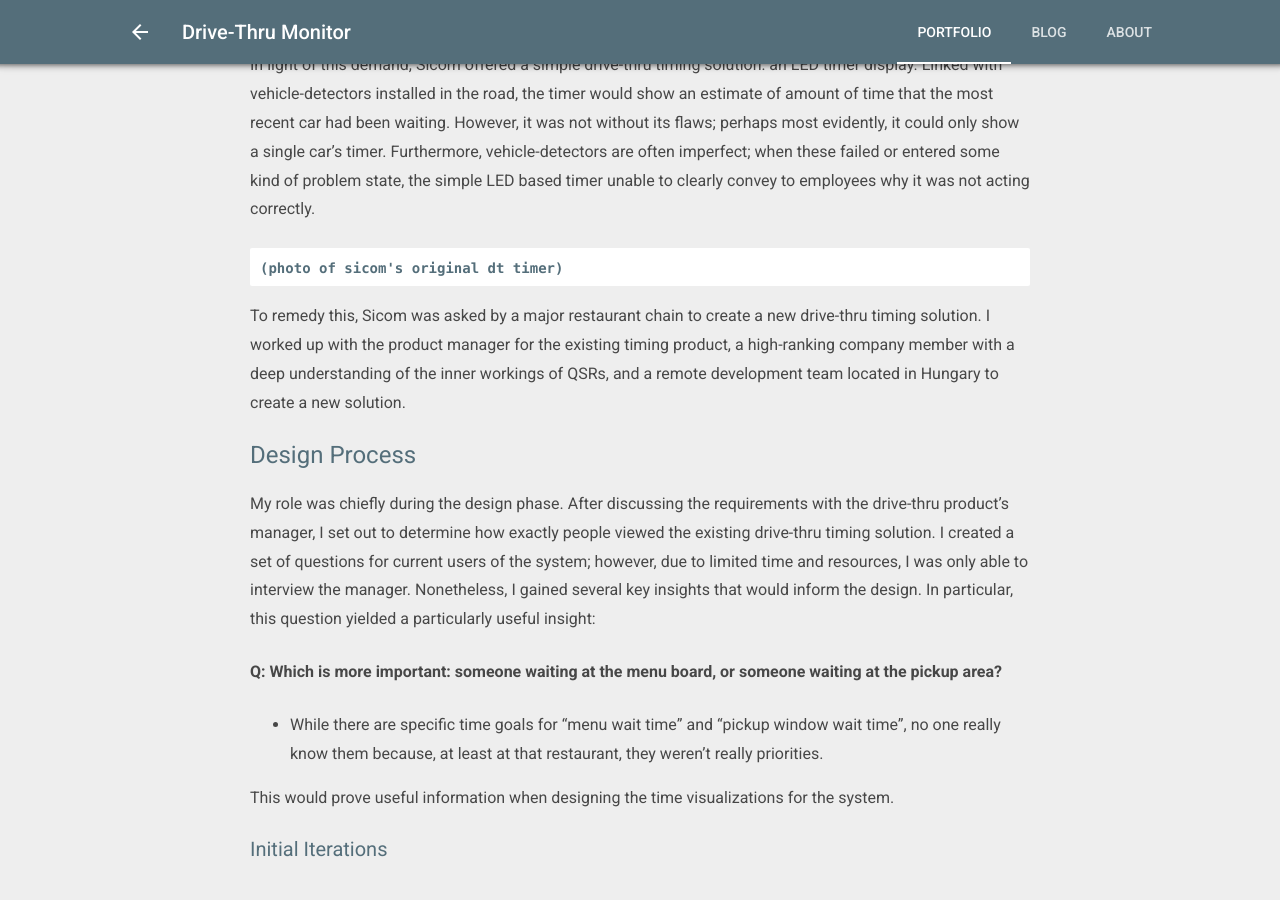
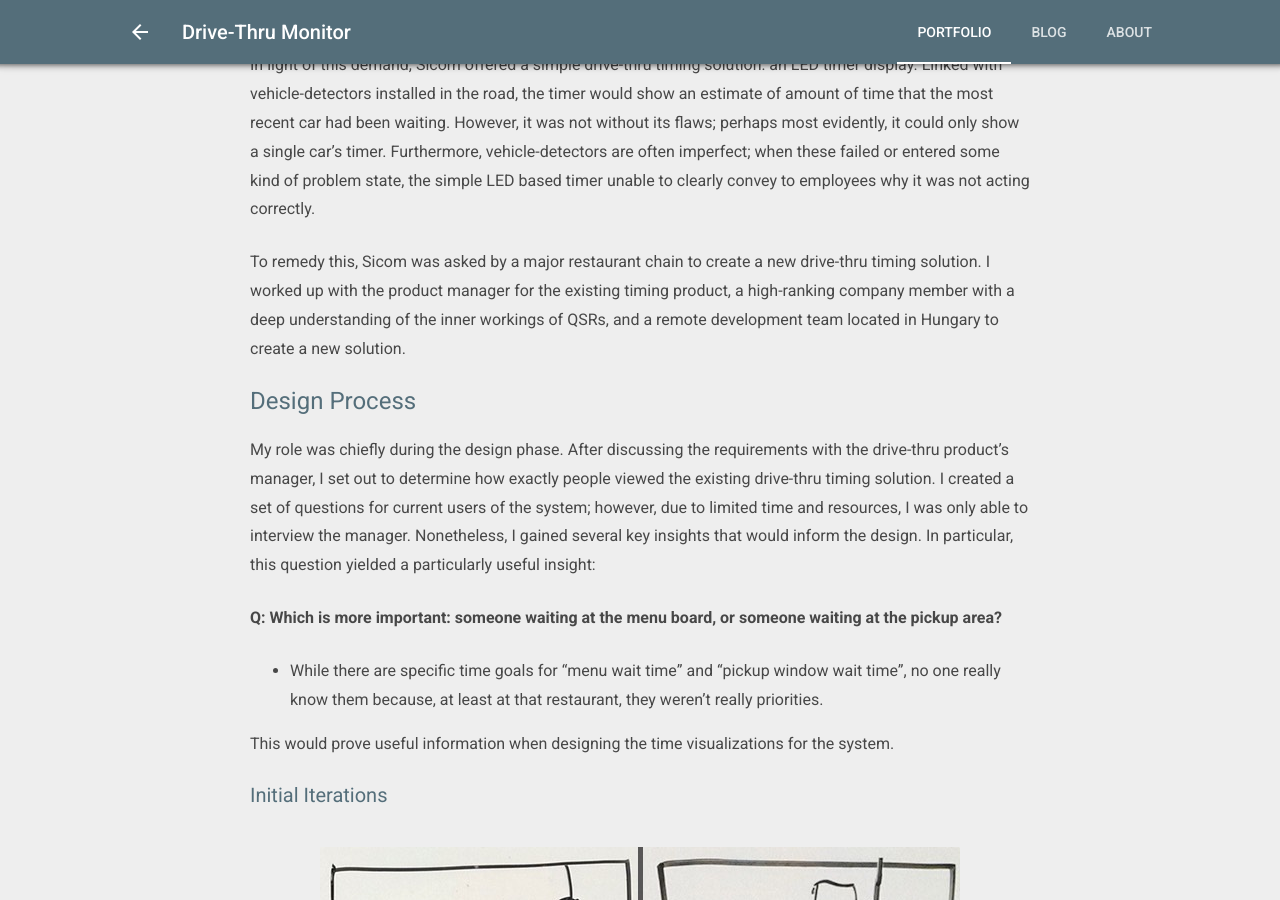
Before and after one commit to tilden/tilden.github.io, a Jekyll site: the page built from projects/drivethru.md, in a window 1280 px wide and 900 px high, scrolled down 1299 px. Built offline with Jekyll 4.4.1, drawn with Linux system fonts in a browser that asks for light colours; nearby versions of some CDN libraries; some of the changed lines change nothing that is shown.

Commit message:
DT tweaks

```diff
--- a/projects/drivethru.md
+++ b/projects/drivethru.md
@@ -1,13 +1,14 @@
 ---
 layout: post
-banner_photo: "drivethru_sky.png"
+banner_photo: "/images/projects/drivethru/drivethru_sky.png"
 title: "Drive-Thru Monitor"
 subtitle: "The Drive-Thru monitor product conveys the status of a restaurant's drive-thru in a highly visual way."
 ---
 
-
-<img class="screenshot" src="shot_day.jpg" width="640" height="480" alt="Screenshot showing drive-thru from above, with several cars visible" />
-<!--  -->
+{% include img.html
+  url="/images/projects/drivethru/shot_day.jpg"
+  alt="Screenshot showing drive-thru from above, with several cars visible"
+%}
 
 In lieu of the highly abstract representations used by competing systems (such as a simple list of times), the drive-thru monitor product visualizes the status of cars waiting in a drive-thru using simple video-game inspired visuals. The product has been deployed by a major restaurant chain at over 6,000 locations throughout the United States.
 
@@ -22,7 +23,7 @@
 
 In light of this demand, Sicom offered a simple drive-thru timing solution: an LED timer display. Linked with vehicle-detectors installed in the road, the timer would show an estimate of amount of time that the most recent car had been waiting. However, it was not without its flaws; perhaps most evidently, it could only show a single car's timer. Furthermore, vehicle-detectors are often imperfect; when these failed or entered some kind of problem state, the simple LED based timer unable to clearly convey to employees why it was not acting correctly.
 
-    (photo of sicom's original dt timer)
+
 
 To remedy this, Sicom was asked by a major restaurant chain to create a new drive-thru timing solution. I worked up with the product manager for the existing timing product, a high-ranking company member with a deep understanding of the inner workings of QSRs, and a remote development team located in Hungary to create a new solution.
 
```
